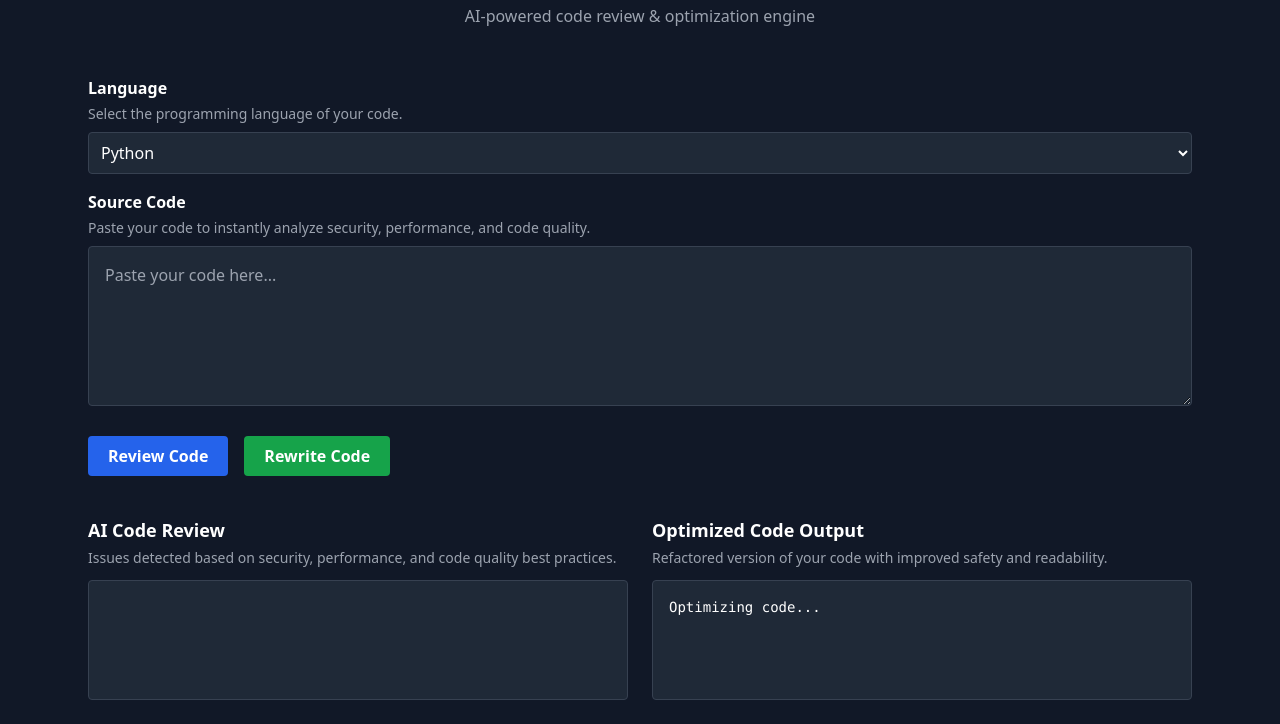
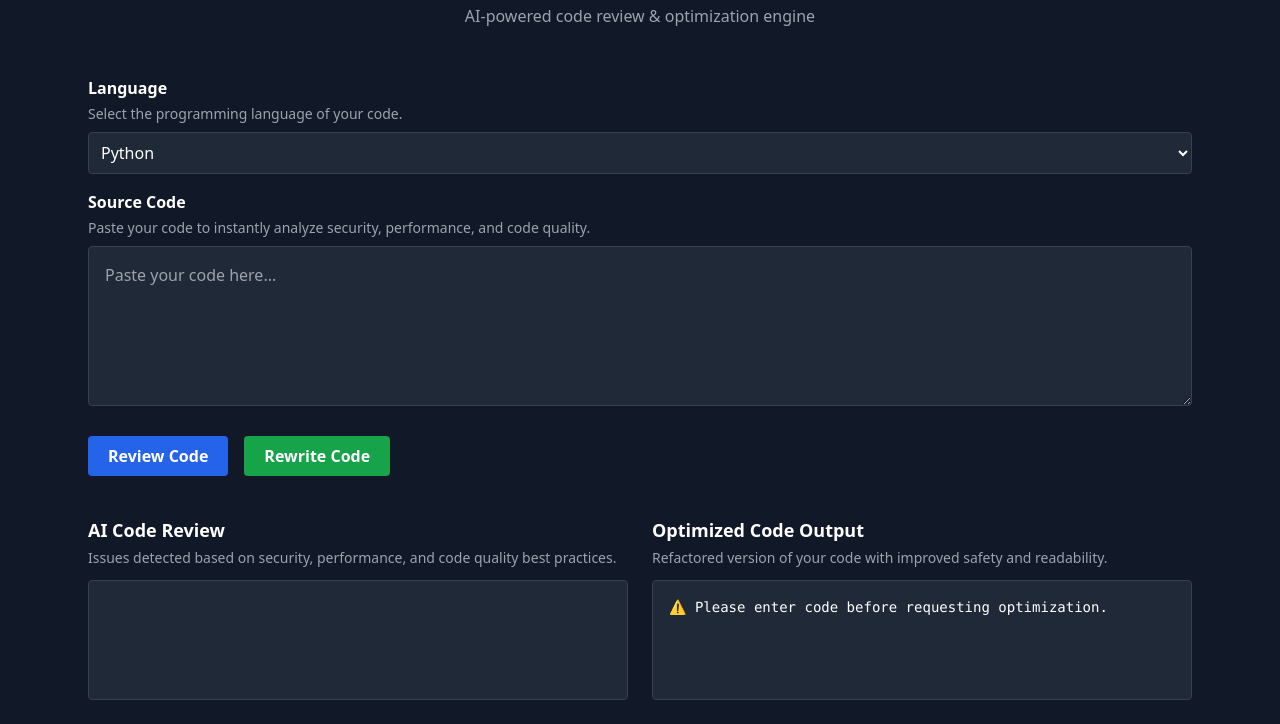
Before and after one commit to AshishReddy0/hackathon, a plain HTML site: page frontend/index.html in a window 1280 px wide. Both pictures are taken after a click on the button "Rewrite Code". Shown: the part 90-814 px from the top of the page. Drawn offline with nearby package versions, Linux system fonts and the light colour scheme; no server answers.

Commit message:
Update index.html

```diff
--- a/frontend/index.html
+++ b/frontend/index.html
@@ -119,6 +119,13 @@ async function rewriteCode() {
   const code = document.getElementById("code").value;
   const language = document.getElementById("language").value;
 
+  // ✅ Empty input check (frontend)
+  if (!code.trim()) {
+    document.getElementById("optimized").textContent =
+      "⚠️ Please enter code before requesting optimization.";
+    return;
+  }
+
   document.getElementById("optimized").textContent = "Optimizing code...";
 
   const res = await fetch(`/rewrite`, {
```
